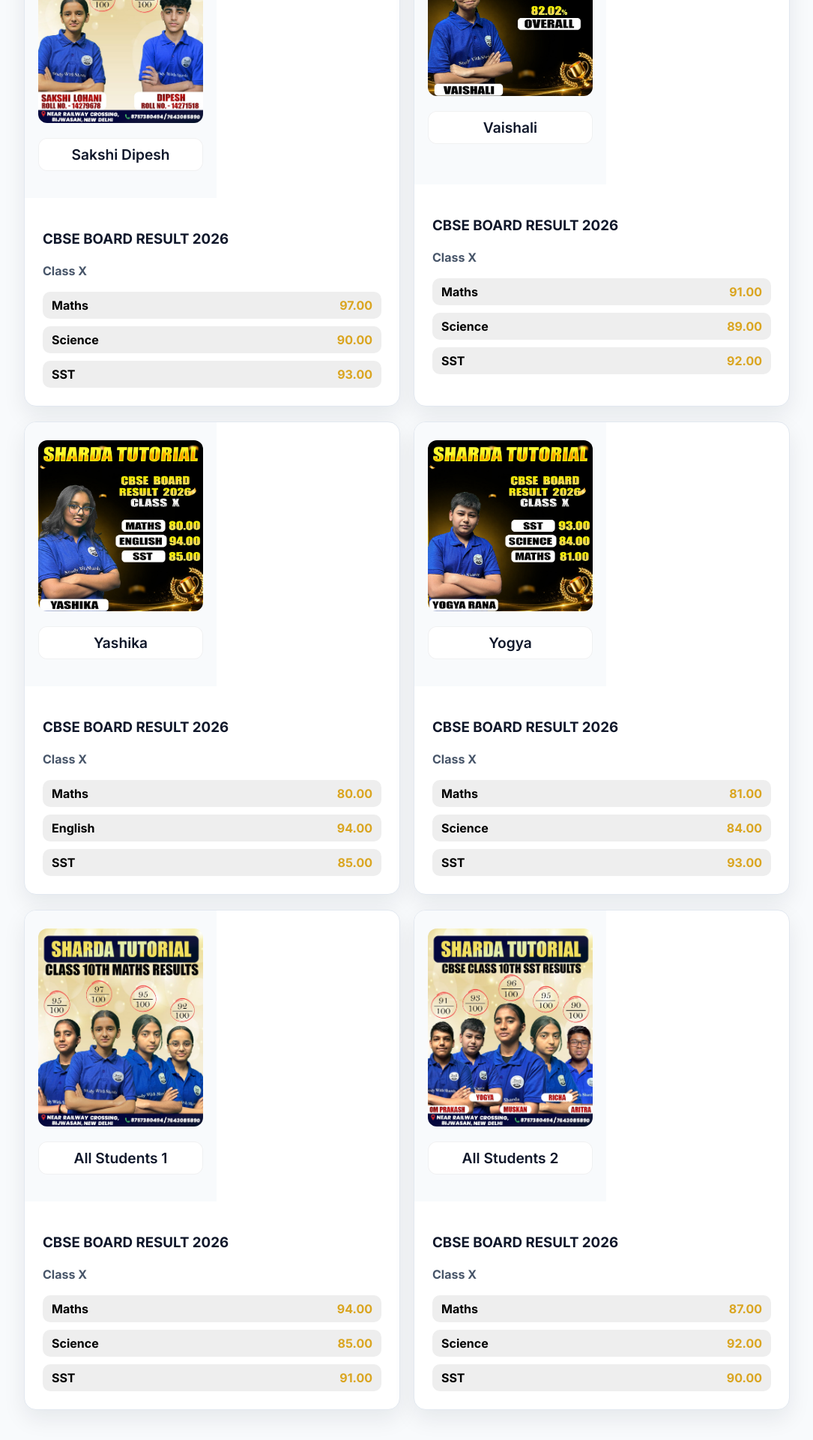
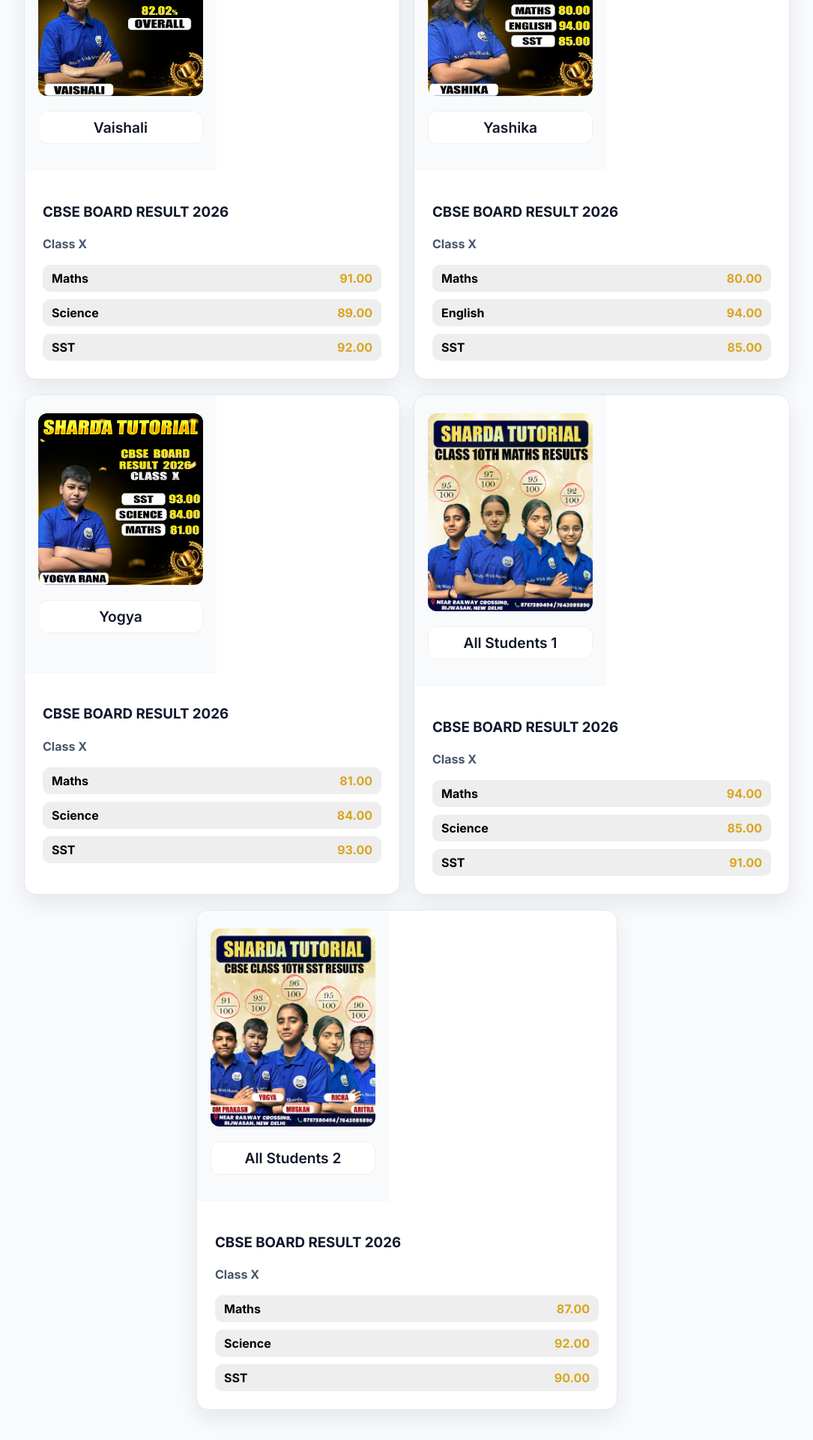
Before and after one commit to aviG69/Sharda_Website, a React (Vite) app: page /alumni in a window 1280 px wide. Shown: the part 1068-2988 px from the top of the page at 75% size, without its empty margins (97-1182 px from the left). Built offline with nearby package versions, Linux system fonts and the light colour scheme.

Commit message:
tweaked alumni page

```diff
--- a/src/pages/Alumni.css
+++ b/src/pages/Alumni.css
@@ -13,6 +13,12 @@
   grid-template-columns: repeat(2, minmax(320px, 1fr));
   gap: 20px;
   justify-items: center;
+}
+
+.alumni-container > .alumni-card:last-child:nth-child(odd) {
+  grid-column: 1 / -1;
+  justify-self: center;
+  max-width: 560px;
 }
 
 .alumni-card {
--- a/src/pages/Alumni.jsx
+++ b/src/pages/Alumni.jsx
@@ -22,17 +22,6 @@
       { subject: "Maths", marks: "97.00" },
       { subject: "Science", marks: "83.00" },
       { subject: "SST", marks: "89.00" },
-    ],
-  },
-  {
-    name: "Sakshi Dipesh",
-    image: "/alumni/sakshi_dipesh.jpg",
-    exam: "CBSE BOARD RESULT 2026",
-    class: "Class X",
-    results: [
-      { subject: "Maths", marks: "97.00" },
-      { subject: "Science", marks: "90.00" },
-      { subject: "SST", marks: "93.00" },
     ],
   },
   {
```
